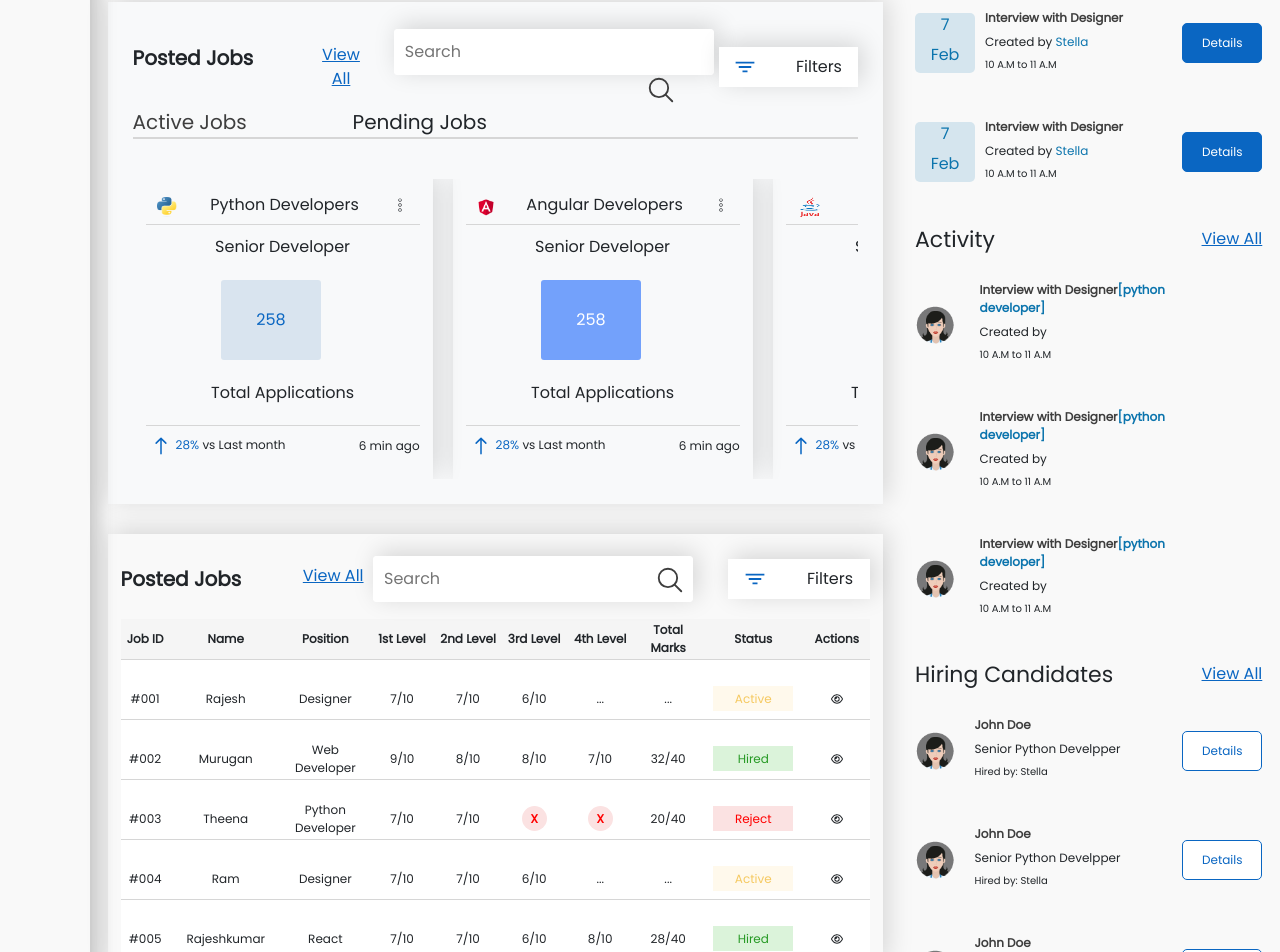
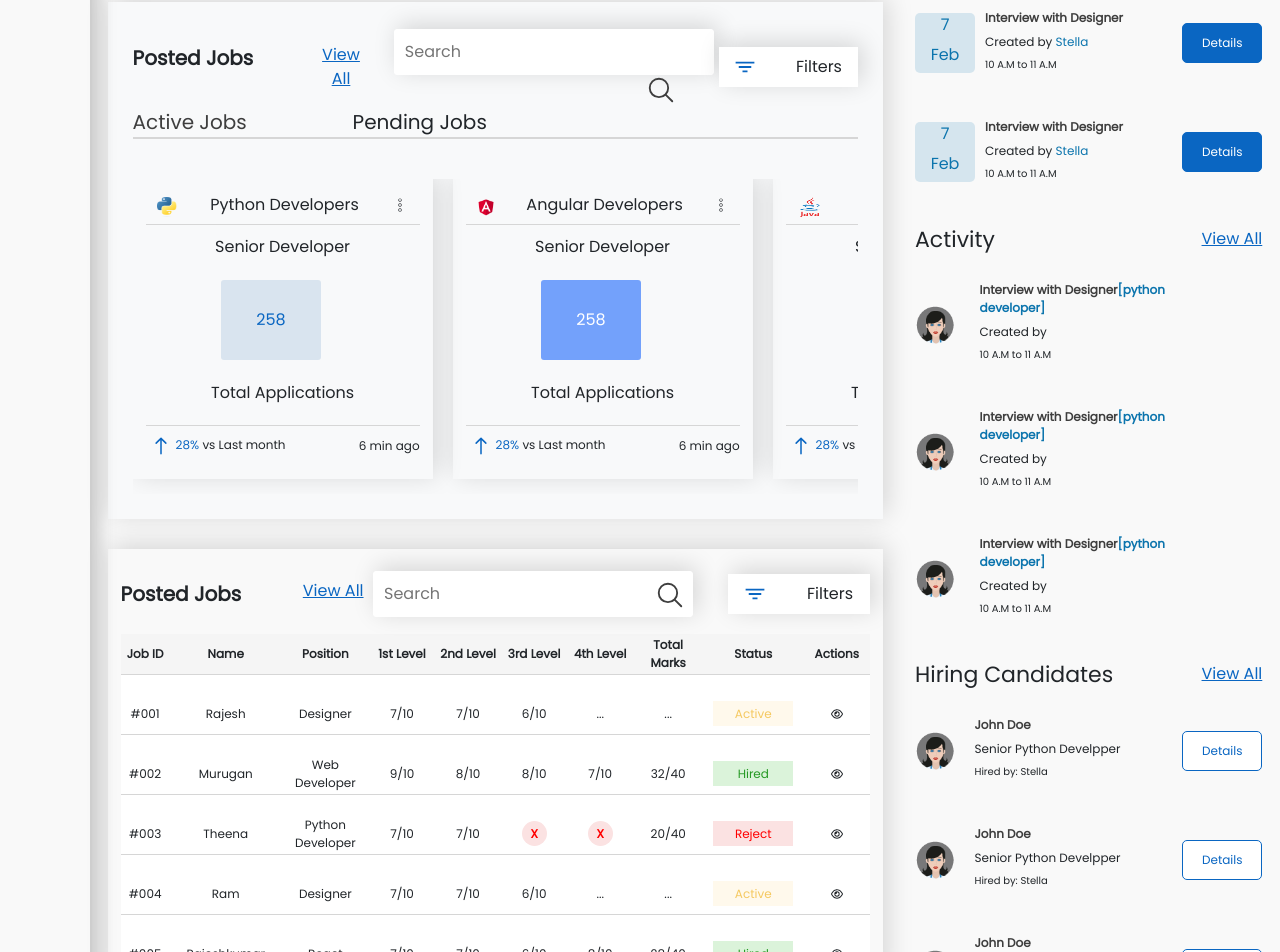
Before and after one commit to rajeshdevelopproject/HR_Management, a React (Create React App) app: page / in a window 1280 px wide. Shown: the part 1109-2061 px from the top of the page. Built offline with nearby package versions, Linux system fonts and the light colour scheme.

Commit message:
[img]img added

```diff
--- a/src/components/Postjob/postjob.jsx
+++ b/src/components/Postjob/postjob.jsx
@@ -20,7 +20,7 @@ const PostJob = (() => {
             jobTitle: 'Angular Developers',
             role: 'Senior Developers',
             count: '258',
-            img: './anguler.png',
+            img: './anguler_img.png',
             backgroundColor:'#73A1FB',
             color:'#ffffff',
             title: "Angular"
--- a/src/components/Postjob/postjob.scss
+++ b/src/components/Postjob/postjob.scss
@@ -103,4 +103,15 @@ input{
     gap: 20px;
     margin-top: 40px;
     overflow: scroll;
+    padding-bottom: 15px;
 }
+.overAllCard::-webkit-scrollbar {
+    width: 2px; /* Set the width of the scrollbar */
+  }
+  .overAllCard::-webkit-scrollbar-thumb {
+    background-color: #0A66C2; /* Set the color of the thumb */
+    border-radius: 15px; /* Set the border radius of the thumb */
+  }
+  .overAllCard::-webkit-scrollbar-track {
+    background-color: #f1f1f1; /* Set the color of the track */
+  }
```
Also changed, not shown: public/anguler_img.png (renamed from public/Anguler.png).
